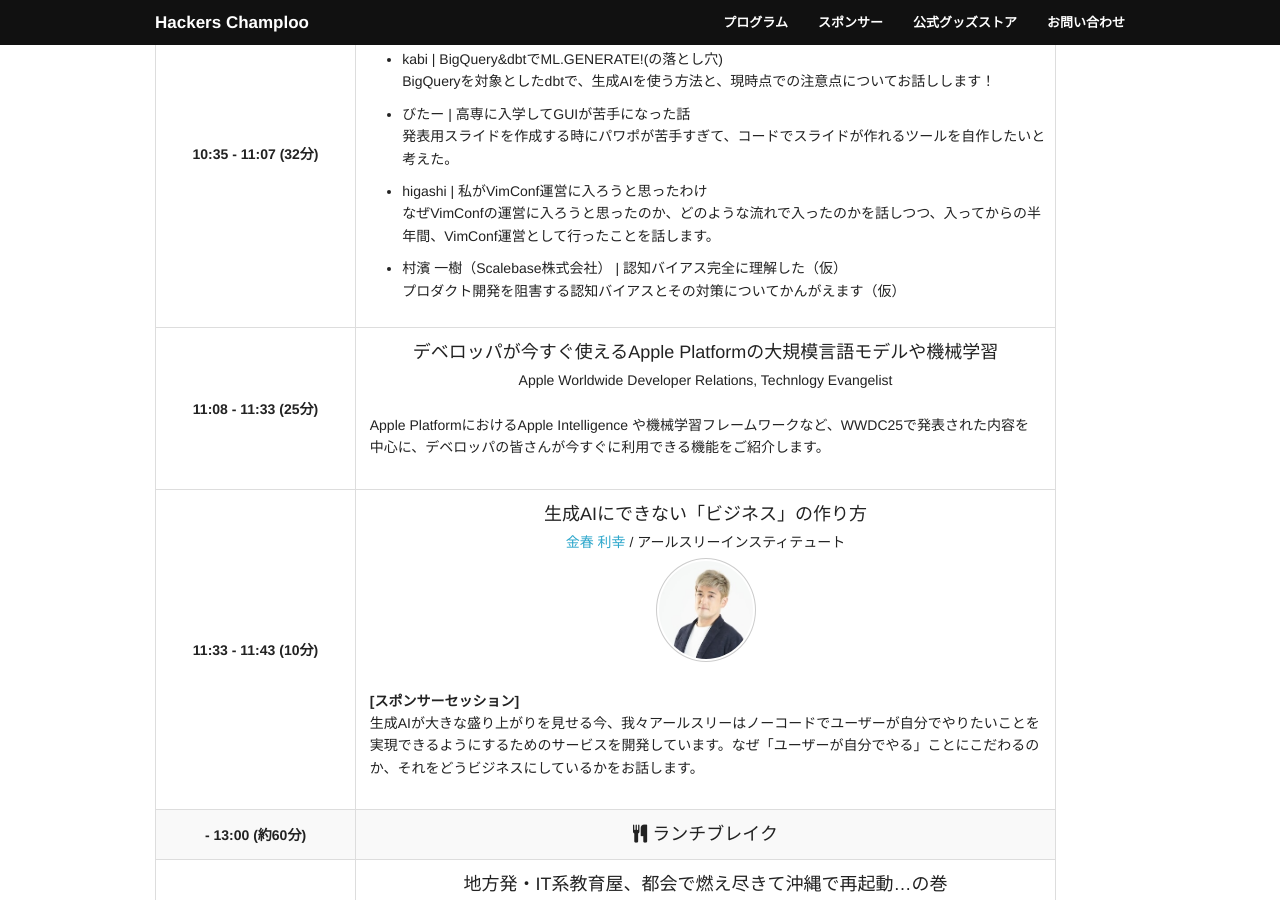
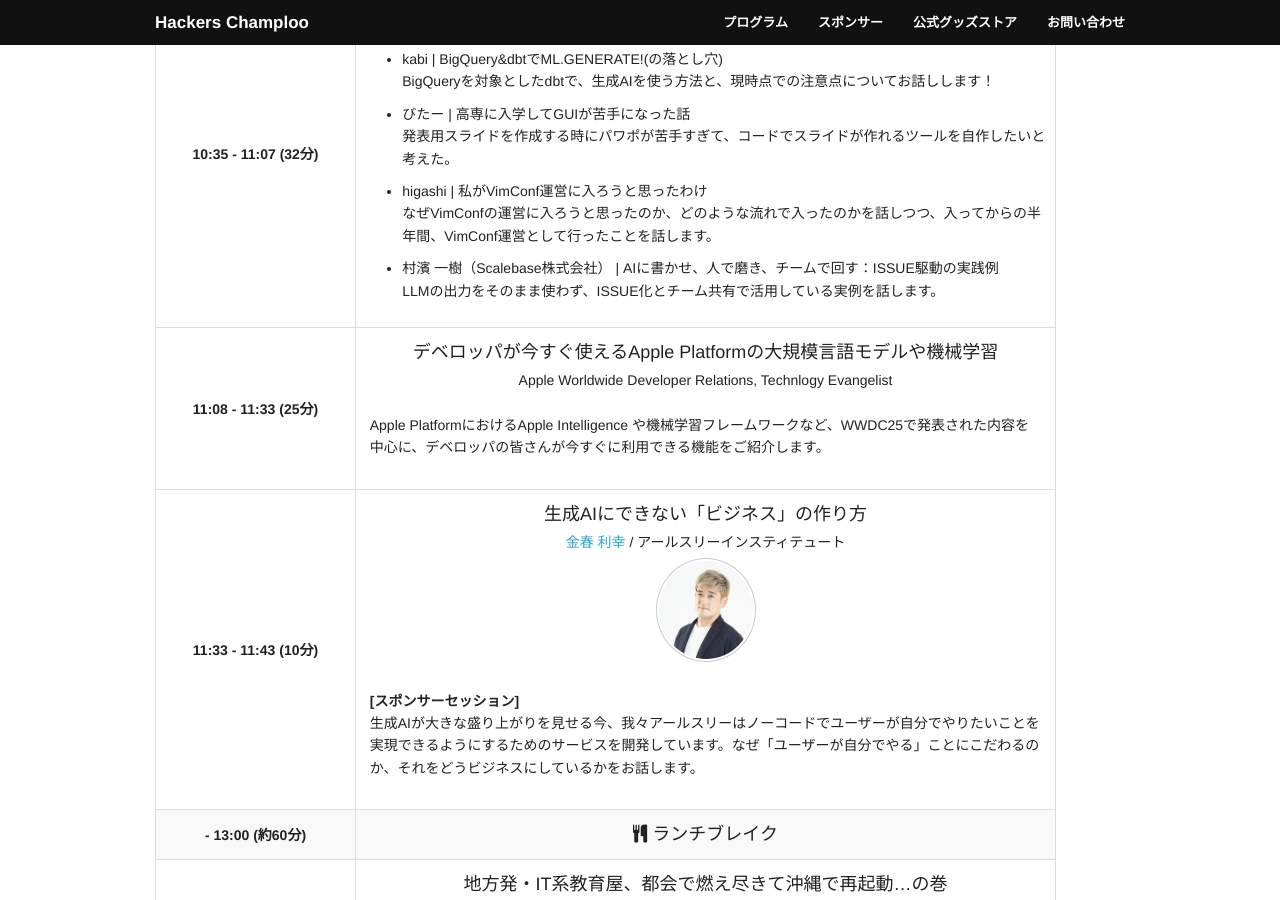
Before and after one commit to hackers-champloo/hackers-champloo.github.io, a Jekyll site: the page built from 2025/program.md, in a window 1280 px wide and 900 px high, scrolled down 1320 px. Built offline with Jekyll 4.4.1, drawn with Linux system fonts in a browser that asks for light colours; nearby versions of some CDN libraries.

Commit message:
update lt title

```diff
--- a/2025/program.md
+++ b/2025/program.md
@@ -88,8 +88,8 @@ description: 2025年8月2日（土曜日）
               発表用スライドを作成する時にパワポが苦手すぎて、コードでスライドが作れるツールを自作したいと考えた。</li>
               <li>higashi | 私がVimConf運営に入ろうと思ったわけ<br>
               なぜVimConfの運営に入ろうと思ったのか、どのような流れで入ったのかを話しつつ、入ってからの半年間、VimConf運営として行ったことを話します。</li>
-              <li>村濱 一樹（Scalebase株式会社） | 認知バイアス完全に理解した（仮）<br>
-              プロダクト開発を阻害する認知バイアスとその対策についてかんがえます（仮）</li>
+              <li>村濱 一樹（Scalebase株式会社） | AIに書かせ、人で磨き、チームで回す：ISSUE駆動の実践例<br>
+              LLMの出力をそのまま使わず、ISSUE化とチーム共有で活用している実例を話します。</li>
             </ul>
         </td>
       </tr>
```
